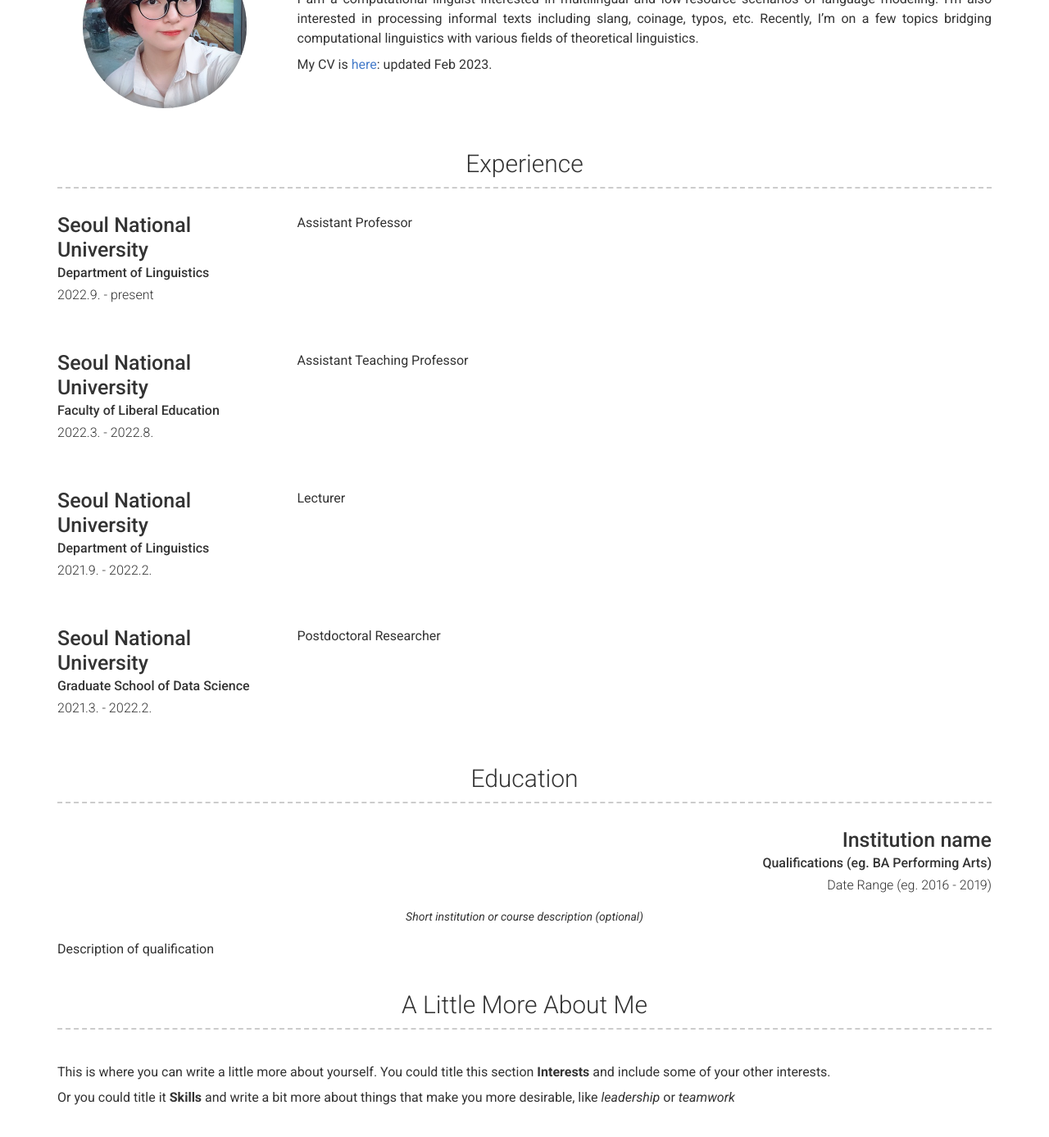
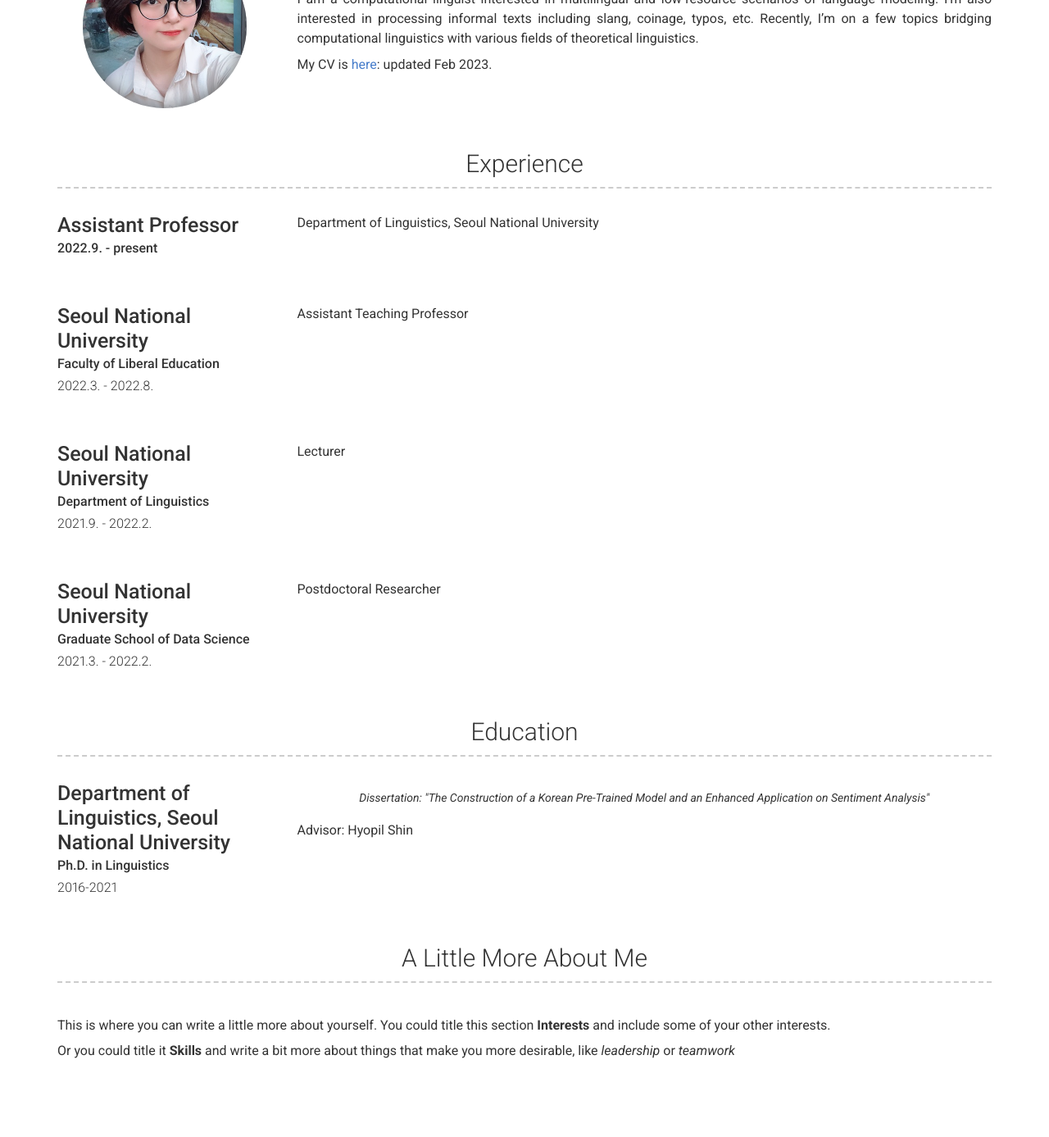
Before and after one commit to sanajlee/sanajlee.github.io, a Jekyll site: the page built from index.md, in a window 1280 px wide and 1400 px high, scrolled down 347 px. Shown: the top 1387 px of the window at 82% size. Built offline with Jekyll 4.4.1, drawn with Linux system fonts in a browser that asks for light colours; nearby versions of some CDN libraries.

Commit message:
2023.03.13.

```diff
--- a/_config.yml
+++ b/_config.yml
@@ -64,11 +64,10 @@
     layout: list
     content:
       - layout: left
-        title: Seoul National University
-        sub_title: Department of Linguistics
-        caption: 2022.9. - present
+        title: Assistant Professor
+        sub_title: 2022.9. - present
         description: | # this will include new lines to allow paragraphs
-          Assistant Professor
+          Department of Linguistics, Seoul National University
       - layout: left
         title: Seoul National University
         sub_title: Faculty of Liberal Education
@@ -91,14 +90,14 @@
   - title: Education
     layout: list
     content:
-      - layout: top-right
-        title: Institution name
-        sub_title: Qualifications (eg. BA Performing Arts)
-        caption: Date Range (eg. 2016 - 2019)
+      - layout: left
+        title: Department of Linguistics, Seoul National University
+        sub_title: Ph.D. in Linguistics
+        caption: 2016-2021
         quote: >
-          Short institution or course description (optional)
+          Dissertation: "The Construction of a Korean Pre-Trained Model and an Enhanced Application on Sentiment Analysis"
         description: | # this will include new lines to allow paragraphs
-          Description of qualification
+          Advisor: Hyopil Shin
   - title: A Little More About Me
     layout: text
     content: | # this will include new lines to allow paragraphs
```
